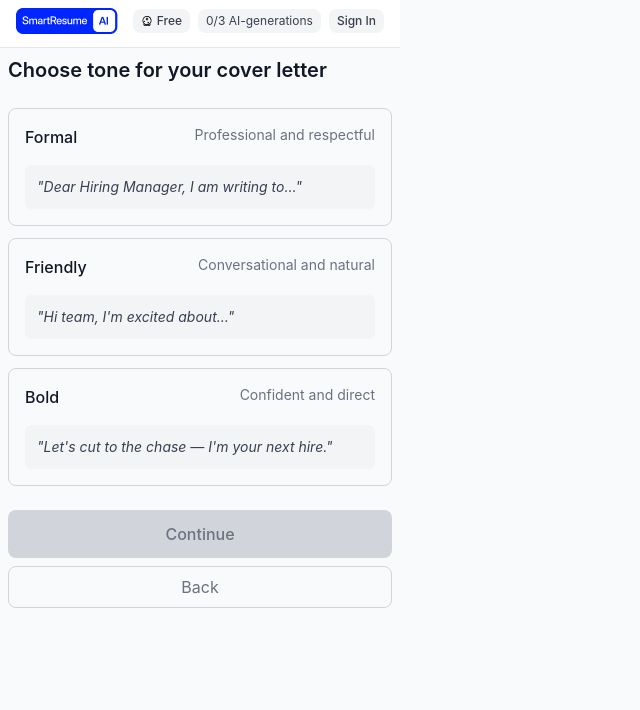
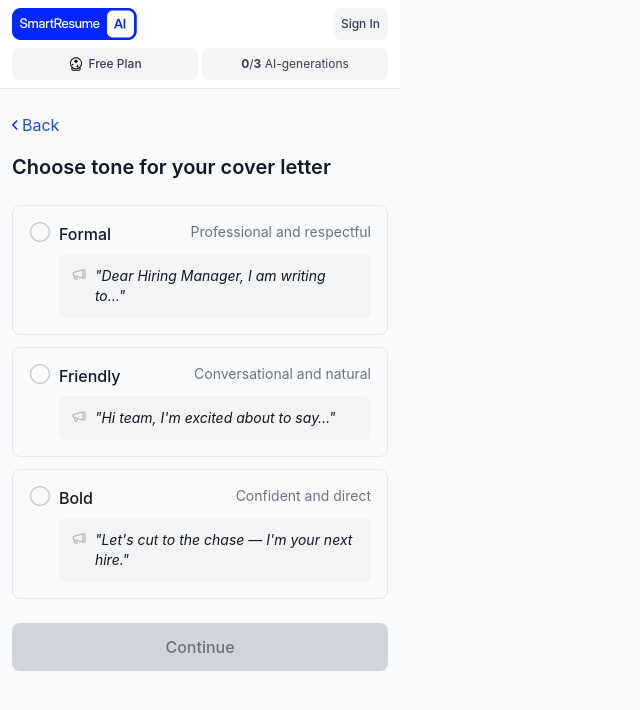
Before and after one commit to mhAIProton/smart-resume-ai, a React (Vite) app in the folder client/: page /tone in a window 1280 px wide. Shown: the top 710 px of the page, without its empty margins (0-640 px from the left). Built offline with nearby package versions, Linux system fonts and the light colour scheme.

Commit message:
ui, step 1

```diff
--- a/client/src/App.tsx
+++ b/client/src/App.tsx
@@ -29,7 +29,8 @@ function App() {
           <Router>
             <div className="min-h-screen bg-gray-50">
               <Header />
-              <main className="p-2">
+              <BackButton />
+              <main className="px-3">
                 <Routes>
                   <Route path="/" element={<StepMain />} />
                   <Route path="/type" element={<StepType />} />
@@ -39,7 +40,6 @@ function App() {
                   <Route path="/result" element={<StepResult />} />
                 </Routes>
               </main>
-              <BackButton />
               <AuthModal />
               <Toaster
                 position="top-right"
--- a/client/src/components/BackButton.tsx
+++ b/client/src/components/BackButton.tsx
@@ -1,5 +1,5 @@
 import React from 'react';
-import { useNavigate, useLocation } from 'react-router-dom';
+import {useNavigate, useLocation} from 'react-router-dom';
 
 const BackButton: React.FC = () => {
     const navigate = useNavigate();
@@ -15,11 +15,16 @@ const BackButton: React.FC = () => {
     };
 
     return (
-    <div className="max-w-md mx-auto px-2 pb-4">
+        <div className="max-w-md mx-auto px-3 pb-4">
             <button
                 onClick={handleBack}
-        className="w-full py-2 px-4 text-gray-500 border border-gray-300 rounded-lg hover:bg-gray-50 hover:text-gray-700 transition-colors"
+                className="text-blue-700 hover:underline flex gap-1 items-center"
             >
+                <svg width="6" height="10" viewBox="0 0 6 10" fill="none" xmlns="http://www.w3.org/2000/svg">
+                    <path
+                        d="M0.21967 4.46966C0.0790176 4.61032 0 4.80108 0 4.99999C-4.76835e-07 5.19891 0.0790172 5.38967 0.219669 5.53032L4.21967 9.53033C4.51256 9.82322 4.98744 9.82322 5.28033 9.53033C5.57322 9.23744 5.57322 8.76256 5.28033 8.46967L1.81066 4.99999L5.28033 1.53033C5.57322 1.23744 5.57322 0.762564 5.28033 0.46967C4.98744 0.176777 4.51256 0.176777 4.21967 0.469669L0.21967 4.46966Z"
+                        fill="#0026FF"/>
+                </svg>
                 Back
             </button>
         </div>
--- a/client/src/components/Header.tsx
+++ b/client/src/components/Header.tsx
@@ -19,8 +19,8 @@ const Header: React.FC = () => {
   };
 
   return (
-    <header className="bg-white border-b border-gray-200 py-2 h-12">
-      <div className="flex items-center justify-between px-4">
+      <header className="bg-white border-b border-gray-200 py-2 px-3 mb-6">
+        <div className="flex items-center justify-between mb-2">
           {/* Logo */}
           <button
               onClick={handleLogoClick}
@@ -29,34 +29,14 @@ const Header: React.FC = () => {
             <img
                 src="/logo.png"
                 alt="SmartResumeAI"
-            className="object-contain"
+                className="object-contain h-8"
             />
           </button>
-
-        <div className="flex items-center space-x-2">
-          {/* Plan badge */}
-          <div className="flex items-center space-x-1 bg-gray-100 rounded-lg px-2 py-1">
-            <img
-              src="/plan.svg"
-              alt="Plan"
-              className="w-3 h-3"
-            />
-            <span className="text-xs font-medium text-gray-700">
-              {user?.plan || 'Free'}
-            </span>
-          </div>
-
-          {/* Generations left badge */}
-          <div className="flex items-center space-x-1 bg-gray-100 rounded-lg px-2 py-1">
-              <span className="text-xs text-gray-700">
-                {user?.remainingGenerations || 0}/3 AI-generations
-              </span>
-          </div>
 
           {/* Auth button */}
           <button
               onClick={handleAuth}
-            className="flex items-center space-x-1 bg-gray-100 rounded-lg px-2 py-1 hover:bg-gray-200 transition-colors"
+              className="flex items-center space-x-1 bg-gray-100 rounded-lg px-2 py-1 hover:bg-gray-200 transition-colors h-8"
           >
             {isAuthenticated ? (
                 <>
@@ -71,6 +51,26 @@ const Header: React.FC = () => {
             )}
           </button>
         </div>
+
+        <div className="flex items-center justify-between gap-1">
+          {/* Plan badge */}
+          <div className="w-1/2 flex items-center justify-center space-x-1 bg-gray-100 rounded-md px-2 py-1 h-8">
+            <img
+                src="/plan.svg"
+                alt="Plan"
+                className="w-4 h-4"
+            />
+            <span className="text-xs font-medium text-gray-700">
+                {user?.plan || 'Free Plan'}
+              </span>
+          </div>
+
+          {/* Generations left badge */}
+          <div className="w-1/2 flex items-center justify-center space-x-1 bg-gray-100 rounded-lg px-2 py-1 h-8">
+              <span className="text-xs text-gray-700">
+                <b>{user?.remainingGenerations || 0}</b>/<b>3</b> AI-generations
+              </span>
+          </div>
         </div>
       </header>
   )
--- a/client/src/components/steps/StepMain.tsx
+++ b/client/src/components/steps/StepMain.tsx
@@ -44,8 +44,8 @@ const StepMain: React.FC = () => {
       </div>
 
       {showExample && (
-        <div className="mb-4">
-          <div className="text-sm text-gray-700">
+        <div className="mb-6">
+          <div className="text-sm text-gray-400">
             {exampleJobDescription}
           </div>
         </div>
@@ -56,7 +56,7 @@ const StepMain: React.FC = () => {
           value={jobText}
           onChange={(e) => setJobText(e.target.value)}
           placeholder="Paste full job description"
-          className="w-full p-3 border border-gray-300 rounded-lg resize-none focus:ring-2 focus:ring-blue-500 focus:border-transparent"
+          className="w-full p-3 border border-gray-300 bg-gray-200 rounded-lg resize-none focus-visible:border-gray-600"
           rows={8}
         />
 
@@ -74,7 +74,7 @@ const StepMain: React.FC = () => {
         className={`w-full py-3 px-4 rounded-lg font-medium transition-colors ${
           isValid()
             ? 'bg-blue-600 hover:bg-blue-700 text-white'
-            : 'bg-gray-300 text-gray-500 cursor-not-allowed'
+            : 'bg-blue-200 text-white cursor-not-allowed'
         }`}
       >
         Continue
--- a/client/src/components/steps/StepTone.tsx
+++ b/client/src/components/steps/StepTone.tsx
@@ -1,6 +1,6 @@
-import React, { useState } from 'react';
-import { useNavigate } from 'react-router-dom';
-import { useAppContext } from '@/contexts/AppContextProvider';
+import React, {useState} from 'react';
+import {useNavigate} from 'react-router-dom';
+import {useAppContext} from '@/contexts/AppContextProvider';
 
 interface ToneOption {
     value: 'formal' | 'friendly' | 'bold';
@@ -11,7 +11,7 @@ interface ToneOption {
 
 const StepTone: React.FC = () => {
     const navigate = useNavigate();
-  const { selectedTone: contextTone, setSelectedTone } = useAppContext();
+    const {selectedTone: contextTone, setSelectedTone} = useAppContext();
     const [selectedTone, setSelectedToneLocal] = useState<'formal' | 'friendly' | 'bold' | null>(contextTone);
 
     const toneOptions: ToneOption[] = [
@@ -25,7 +25,7 @@ const StepTone: React.FC = () => {
             value: 'friendly',
             title: 'Friendly',
             description: 'Conversational and natural',
-      example: 'Hi team, I\'m excited about…'
+            example: 'Hi team, I\'m excited about to say…'
         },
         {
             value: 'bold',
@@ -56,11 +56,7 @@ const StepTone: React.FC = () => {
                 {toneOptions.map((option) => (
                     <label
                         key={option.value}
-            className={`flex flex-col p-4 border rounded-lg cursor-pointer transition-colors w-full ${
-              selectedTone === option.value
-                ? 'border-blue-500 bg-blue-50'
-                : 'border-gray-300 hover:border-gray-400'
-            }`}
+                        className={`flex flex-col p-4 border rounded-lg cursor-pointer transition-colors w-full`}
                     >
                         <input
                             type="radio"
@@ -71,13 +67,25 @@ const StepTone: React.FC = () => {
                             className="sr-only"
                         />
 
+                        <div className="flex">
+                            <div className="pr-2">
+                                {selectedTone === option.value
+                                    ? <img src="/mark.svg" alt={option.value}/>
+                                    : <img src="/circle.svg" alt={option.value}/>
+                                }
+                            </div>
+
+                            <div className="w-full">
                                 <div className="flex justify-between items-start mb-2">
                                     <h3 className="font-medium text-gray-900">{option.title}</h3>
                                     <span className="text-sm text-gray-500">{option.description}</span>
                                 </div>
 
-            <div className="bg-gray-100 rounded-md p-3 mt-2">
-              <p className="text-sm text-gray-700 italic">"{option.example}"</p>
+                                <div className="flex gap-2 items-start bg-gray-100 rounded-md p-3 mt-2">
+                                    <img src="/megaphone.svg" alt="Example"/>
+                                    <p className="text-sm text-gray-900 italic">"{option.example}"</p>
+                                </div>
+                            </div>
                         </div>
                     </label>
                 ))}
--- a/client/src/index.css
+++ b/client/src/index.css
@@ -6,6 +6,7 @@
 
 * {
   box-sizing: border-box;
+  outline: none;
 }
 
 body {
```
Also changed, not shown: client/src/components/steps/StepType.tsx (+15 -17 lines), client/public/circle.svg (added), client/public/logo.png. Lines whose indentation alone changed are shown as unchanged.
